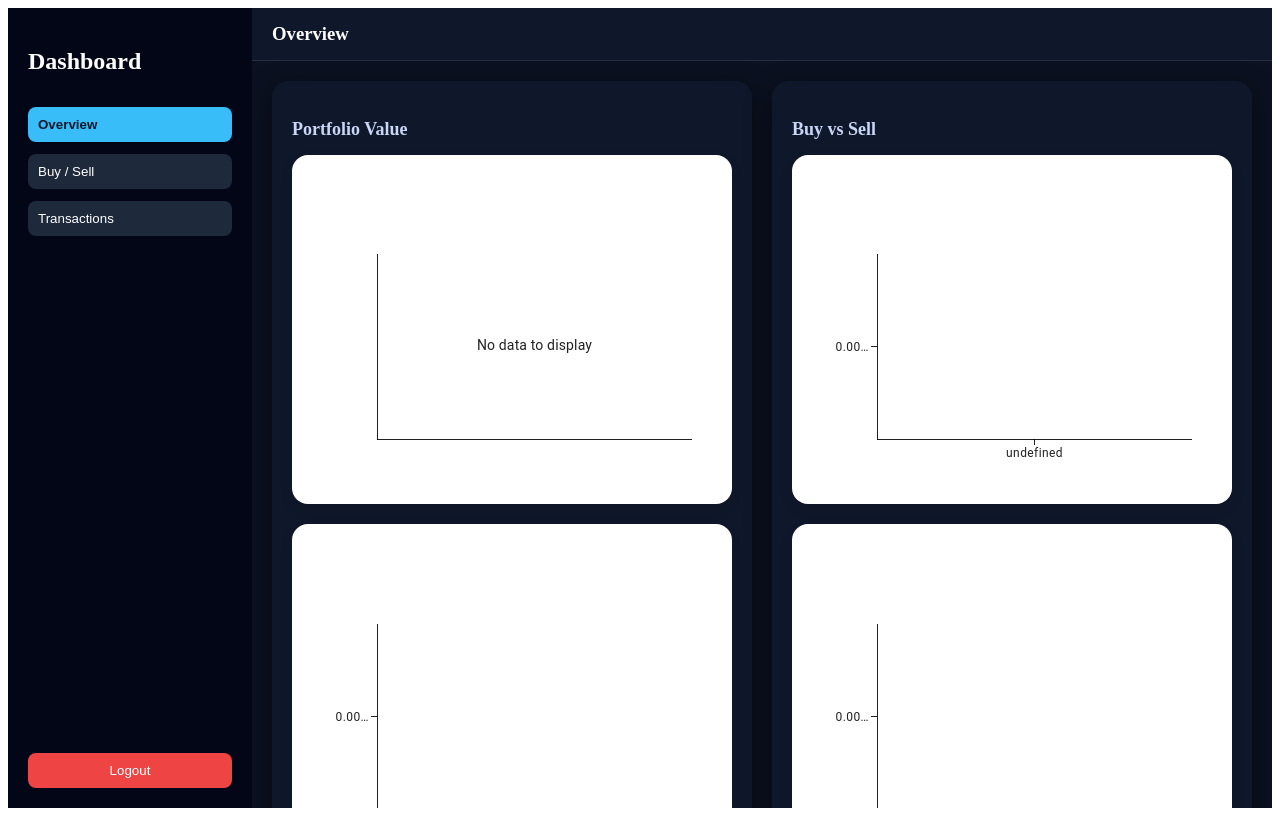
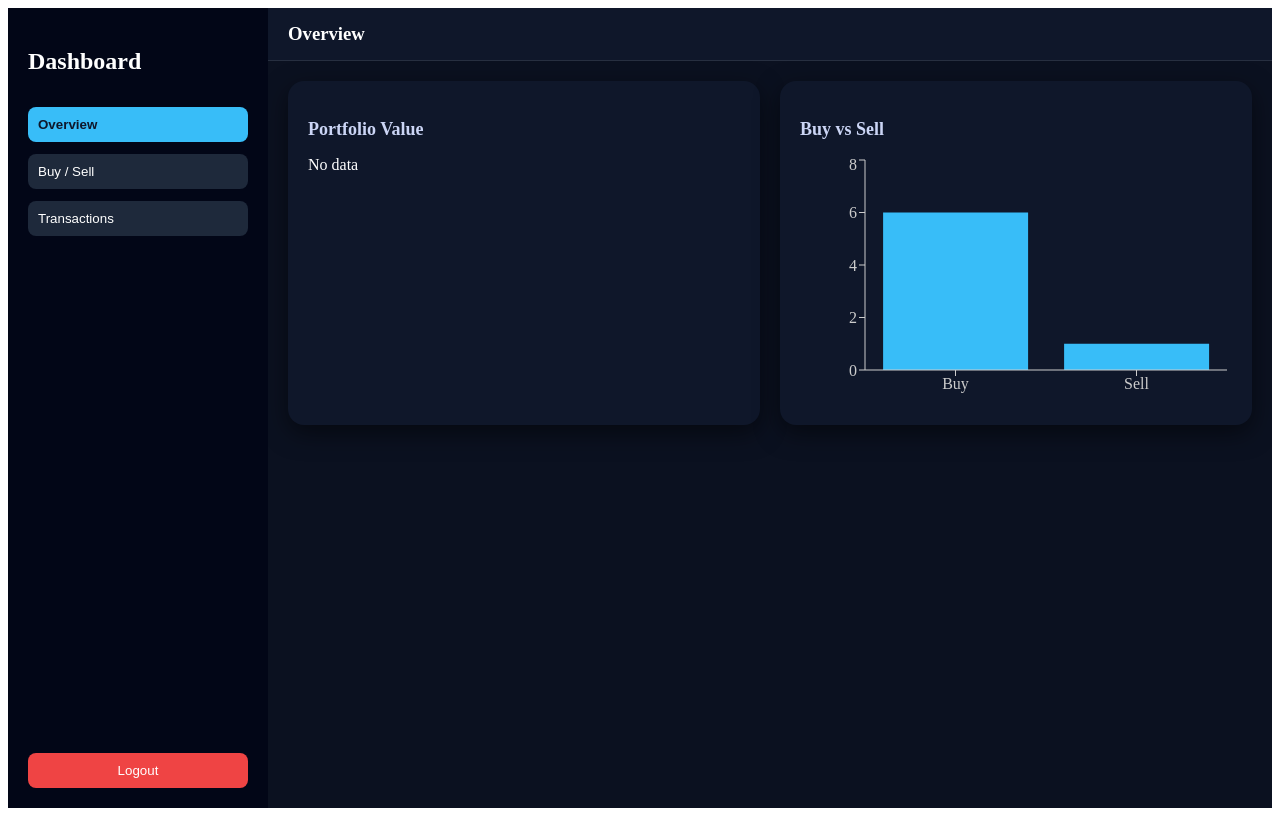
Before and after one commit to 2500030305/react-project, a React (Vite) app: page /user-dashboard in a window 1280 px wide. Built offline with nearby package versions, Linux system fonts and the light colour scheme.

Commit message:
updated chart.jsx

```diff
--- a/src/components/Chart.jsx
+++ b/src/components/Chart.jsx
@@ -1,87 +1,45 @@
-import { LineChart, BarChart } from "@mui/x-charts";
+import {
+  LineChart,
+  Line,
+  XAxis,
+  YAxis,
+  Tooltip,
+  BarChart,
+  Bar,
+  ResponsiveContainer,
+} from "recharts";
 
-export default function Chart({ data }) {
-  const buyCount = data.filter((d) => d.type === "buy").length;
-  const sellCount = data.filter((d) => d.type === "sell").length;
-  const totalValue = data.map((d) => d.total);
+export default function Chart({ data, type = "line" }) {
+  if (!data || data.length === 0) {
+    return <p style={{ color: "white" }}>No data</p>;
+  }
+
+  if (type === "bar") {
+    return (
+      <ResponsiveContainer width="100%" height={250}>
+        <BarChart data={data}>
+          <XAxis dataKey="name" stroke="#ccc" />
+          <YAxis stroke="#ccc" />
+          <Tooltip />
+          <Bar dataKey="value" fill="#38bdf8" />
+        </BarChart>
+      </ResponsiveContainer>
+    );
+  }
 
   return (
-    <div style={mainContainer}>
-
-      {/* Row 1 */}
-      <div style={rowStyle}>
-
-        <div style={cardStyle}>
-          <h3>Portfolio Value</h3>
-          <LineChart
-            xAxis={[{ data: data.map((d) => d.time), scaleType: "point" }]}
-            series={[{ data: totalValue }]}
-            width={400}
-            height={250}
-            colors={["#1e3a8a"]}   // dark blue
-          />
-        </div>
-
-        <div style={cardStyle}>
-          <h3>Buy vs Sell</h3>
-          <BarChart
-            xAxis={[{ data: ["Buy", "Sell"] }]}
-            series={[{ data: [buyCount, sellCount] }]}
-            width={400}
-            height={250}
-            colors={["#1d4ed8"]}   // slightly lighter blue
-          />
-        </div>
-
-      </div>
-
-      {/* Row 2 */}
-      <div style={rowStyle}>
-
-        <div style={cardStyle}>
-          <h3>Transaction Growth</h3>
-          <LineChart
-            xAxis={[{ data: data.map((_, i) => i + 1), scaleType: "point" }]}
-            series={[{ data: data.map((_, i) => i + 1) }]}
-            width={400}
-            height={250}
-            colors={["#1e40af"]}   // mid dark blue
-          />
-        </div>
-
-        <div style={cardStyle}>
-          <h3>Value Distribution</h3>
-          <BarChart
-            xAxis={[{ data: data.map((_, i) => `T${i + 1}`) }]}
-            series={[{ data: totalValue }]}
-            width={400}
-            height={250}
-            colors={["#1e3a8a"]}
-          />
-        </div>
-
-      </div>
-    </div>
+    <ResponsiveContainer width="100%" height={250}>
+      <LineChart data={data}>
+        <XAxis dataKey="time" stroke="#ccc" />
+        <YAxis stroke="#ccc" />
+        <Tooltip />
+        <Line
+          type="monotone"
+          dataKey="value"
+          stroke="#38bdf8"
+          strokeWidth={2}
+        />
+      </LineChart>
+    </ResponsiveContainer>
   );
 }
-
-const mainContainer = {
-  display: "flex",
-  flexDirection: "column",
-  alignItems: "center",
-  gap: "30px",
-};
-
-const rowStyle = {
-  display: "flex",
-  justifyContent: "center",
-  gap: "20px",
-  flexWrap: "wrap",
-};
-
-const cardStyle = {
-  background: "#ffffff",
-  padding: "20px",
-  borderRadius: "16px",
-  boxShadow: "0 6px 14px rgba(0,0,0,0.08)",
-};
```
